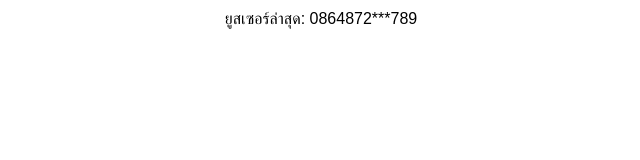
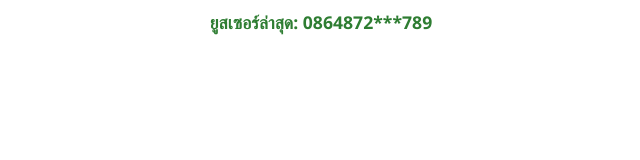
Before and after one commit to victoriaclub99/victoria-assets, a plain HTML site: page user-rotate.html in a window 1280 px wide. Shown: the whole page, without its empty margins (319-959 px from the left). Drawn offline with Linux system fonts and the light colour scheme.

Commit message:
Update user-rotate.html
Signed-off-by: victorclub <218116398+victoriaclub99@users.noreply.github.com>

```diff
--- a/user-rotate.html
+++ b/user-rotate.html
@@ -2,9 +2,22 @@
 <html lang="th">
 <head>
   <meta charset="UTF-8">
+  <meta name="viewport" content="width=device-width, initial-scale=1.0">
   <title>ยูสเซอร์หมุนเวียน</title>
   <style>
-    body { font-family:'Prompt', sans-serif; font-size:16px; margin:0; padding:10px; text-align:center; background:#fff; }
+    body {
+      font-family: 'Prompt', 'Segoe UI', sans-serif;
+      font-size: 16px;
+      margin: 0;
+      padding: 10px;
+      text-align: center;
+      background: #fff;
+      color: #2e7d32;
+    }
+    #user-display {
+      font-weight: bold;
+      font-size: 1.1em;
+    }
   </style>
 </head>
 <body>
@@ -20,7 +33,7 @@
       document.getElementById("user-display").textContent = `ยูสเซอร์ล่าสุด: ${randomDigits()}`;
     }
     updateUser();
-    setInterval(updateUser, Math.floor(30000 + Math.random() * 30000));
+    setInterval(updateUser, Math.floor(20000 + Math.random() * 20000));
   </script>
 </body>
 </html>
```
